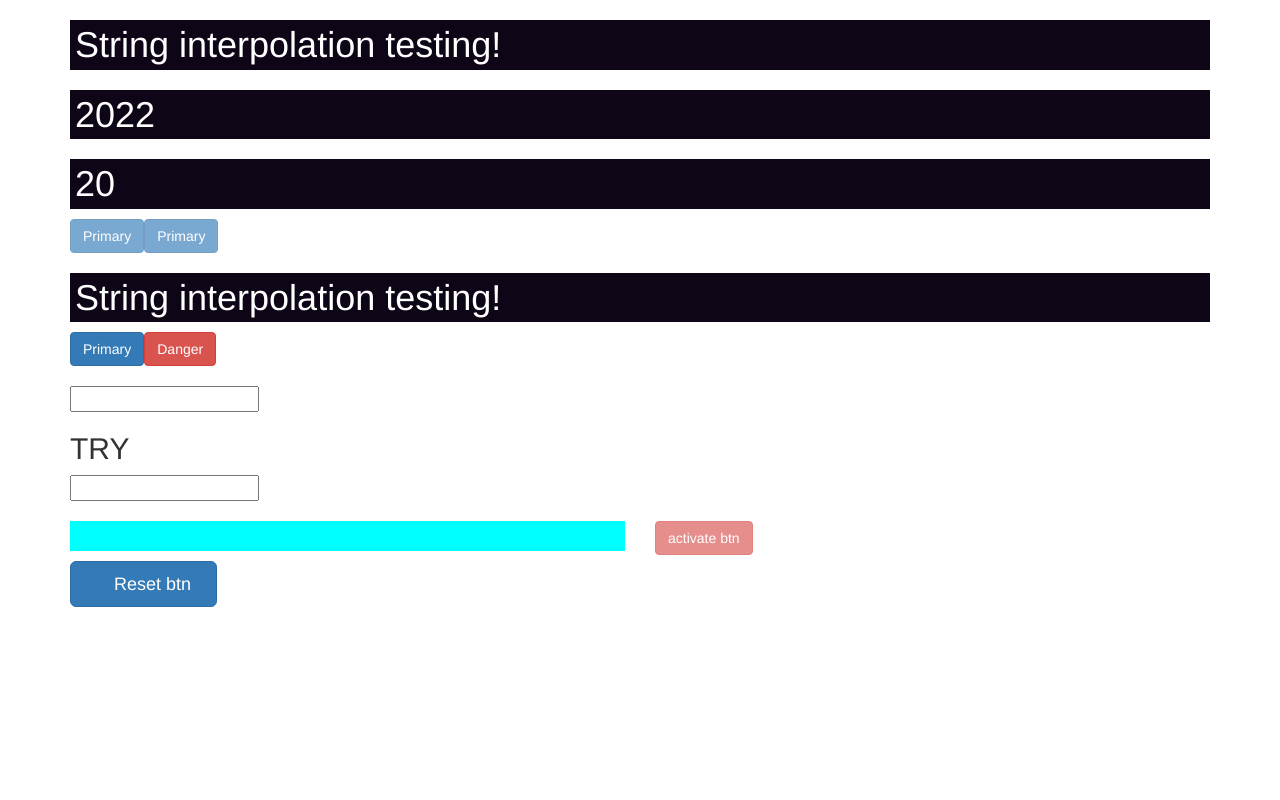
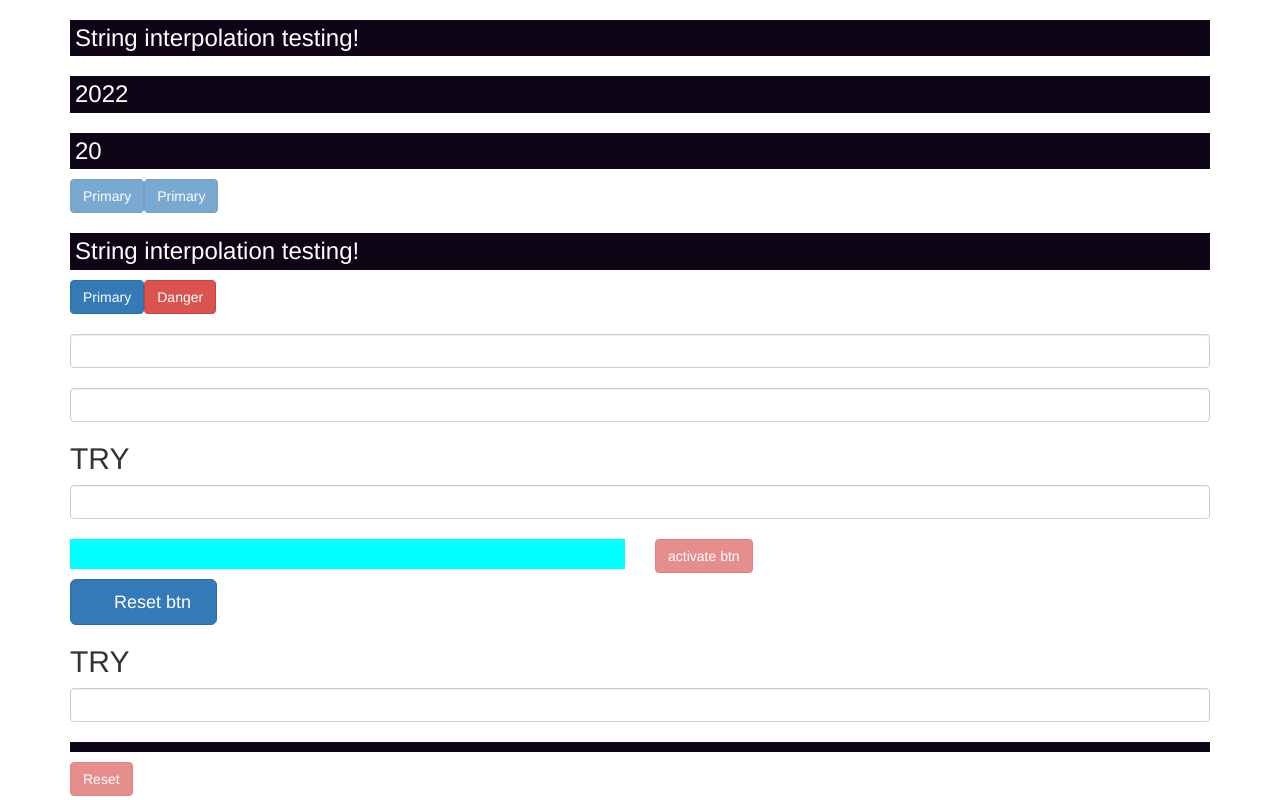
Before and after one commit to Nishu-Gamage/Angular_test, an Angular app: page / in a window 1280 px wide. Built offline with nearby package versions, Linux system fonts and the light colour scheme.

Commit message:
Tutorial - 2

```diff
--- a/src/app/app.module.ts
+++ b/src/app/app.module.ts
@@ -1,5 +1,6 @@
 import { NgModule } from '@angular/core';
 import { BrowserModule } from '@angular/platform-browser';
+import { FormsModule } from '@angular/forms';
 
 import { AppComponent } from './app.component';
 import { SuccessAlert } from './success-alert/success-alert.component';
@@ -14,7 +15,8 @@ import { DataBindingTestComponent } from './data-binding-test/data-binding-test.
     DataBindingTestComponent
   ],
   imports: [
-    BrowserModule
+    BrowserModule,
+    FormsModule
   ],
   providers: [],
   bootstrap: [AppComponent]
--- a/src/app/data-binding-test/data-binding-test.component.css
+++ b/src/app/data-binding-test/data-binding-test.component.css
@@ -1,4 +1,4 @@
-h1{
+h3{
      background-color: rgb(14, 5, 22);
      color: white;
      padding: 5px;
--- a/src/app/data-binding-test/data-binding-test.component.html
+++ b/src/app/data-binding-test/data-binding-test.component.html
@@ -3,11 +3,11 @@
 ----------------------------------------->
 
 <!-- String interpolation - Variable -->
-<h1>{{test1}}</h1>
-<h1>{{test2}}</h1>
+<h3>{{test1}}</h3>
+<h3>{{test2}}</h3>
 
 <!-- String interpolation - Function -->
-<h1>{{getAge()}}</h1>
+<h3>{{getAge()}}</h3>
 
 
 
@@ -18,7 +18,7 @@
 <button type="button" class="btn btn-primary" [disabled]="disabledTest2">Primary</button>
 
 <!-- Property binding  ―　.innerText -->
-<h1 [innerText]="test1"></h1>
+<h3 [innerText]="test1"></h3>
 
 
 
@@ -34,19 +34,31 @@
 <h2></h2>
 
 <!-- Event binding ー　Input -->
-<input type="text" class="formcontrol" (input)="onUpdateText($event)">
+<input type="text" class="form-control" (input)="onUpdateText($event)">
 <!-- Print Input Value -->
 <h2>{{inputEventTest}}</h2>
 
 
 
+<!---------------------------------------
+         Two-way data binding
+----------------------------------------->
+<!-- Insert value to variable -->
+<input type="text" class="form-control" [(ngModel)] = 'twoWayModelTest'>
+<!-- Print Input Value variable -->
+<h2>{{twoWayModelTest}}</h2>
+
+
+
+
 
 <!---------------------------------------
-               Tutorial
+               Tutorial - 1
+     Property binding・Event binding
 ----------------------------------------->
 <H2>{{Tutorial}}</H2>
 <!-- Insert data -->
-<input type="text" value="{{tutorialEvent}}" id="Tutorialinput" (input)="getInputData($event)">
+<input type="text" class="form-control" value="{{tutorialEvent}}" id="Tutorialinput" (input)="getInputData($event)">
 
 <div class="row mt-5">
      <div class="col-md-6">
@@ -61,3 +73,22 @@
 
 <!-- reset input when the button is clicked -->
 <button type="button" class="btn btn-primary btn-lg"(click)="clearInputs()">　Reset btn　</button>
+
+
+<!---------------------------------------
+               Tutorial - 2
+           Two-way data binding
+----------------------------------------->
+<H2>{{Tutorial}}</H2>
+
+<!-- Insert value to variable -->
+<input type="text" class="form-control" [(ngModel)]="tutorial2">
+
+<!-- Print inserted value -->
+<h3>{{tutorial2}}</h3>
+
+<!-- Set Reset button -->
+<button type="button"
+     class="btn btn-danger"
+     [disabled]="tutorial2===''"
+     (click)="tutorial2 = ''" > Reset </button>
--- a/src/app/data-binding-test/data-binding-test.component.ts
+++ b/src/app/data-binding-test/data-binding-test.component.ts
@@ -37,13 +37,15 @@ export class DataBindingTestComponent {
     this.inputEventTest = event.target.value;
   }
 
+  // Two-way data binding
+  twoWayModelTest:string = '';
 
 
 
-
-/*----------------------
-　　　　Tutorial
-----------------------*/
+/*----------------------------------
+　　　      Tutorial - 1
+  Property binding・Event binding
+-----------------------------------*/
 
   disabledTestTutorial = true;
   tutorialEvent ='';
@@ -64,4 +66,17 @@ export class DataBindingTestComponent {
   }
 
 
+
+/*----------------------------------
+　　　      Tutorial - 2
+        Two-way data binding
+-----------------------------------*/
+
+  tutorial2 = '';
+
+
+
+
+
+
 }
```
